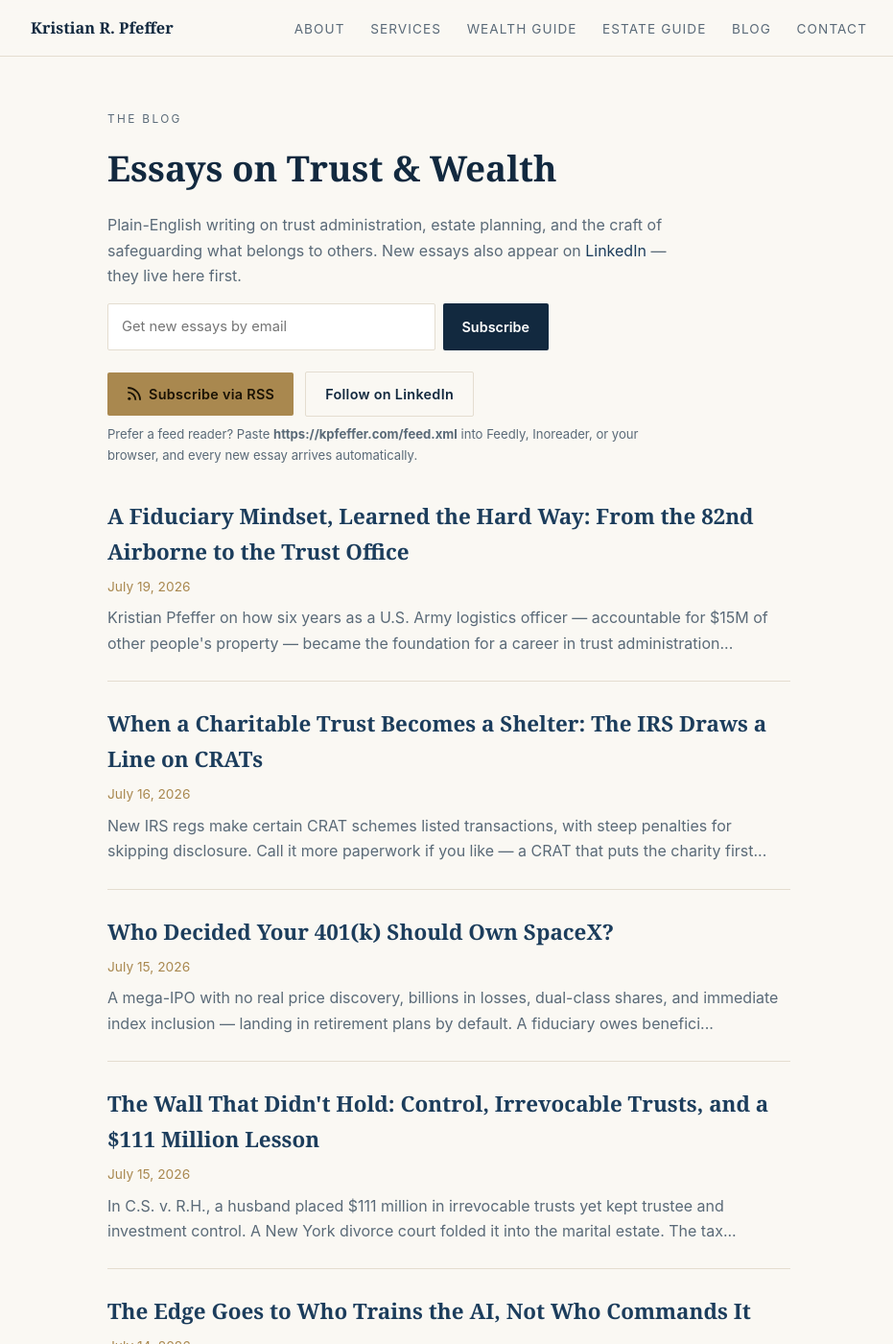
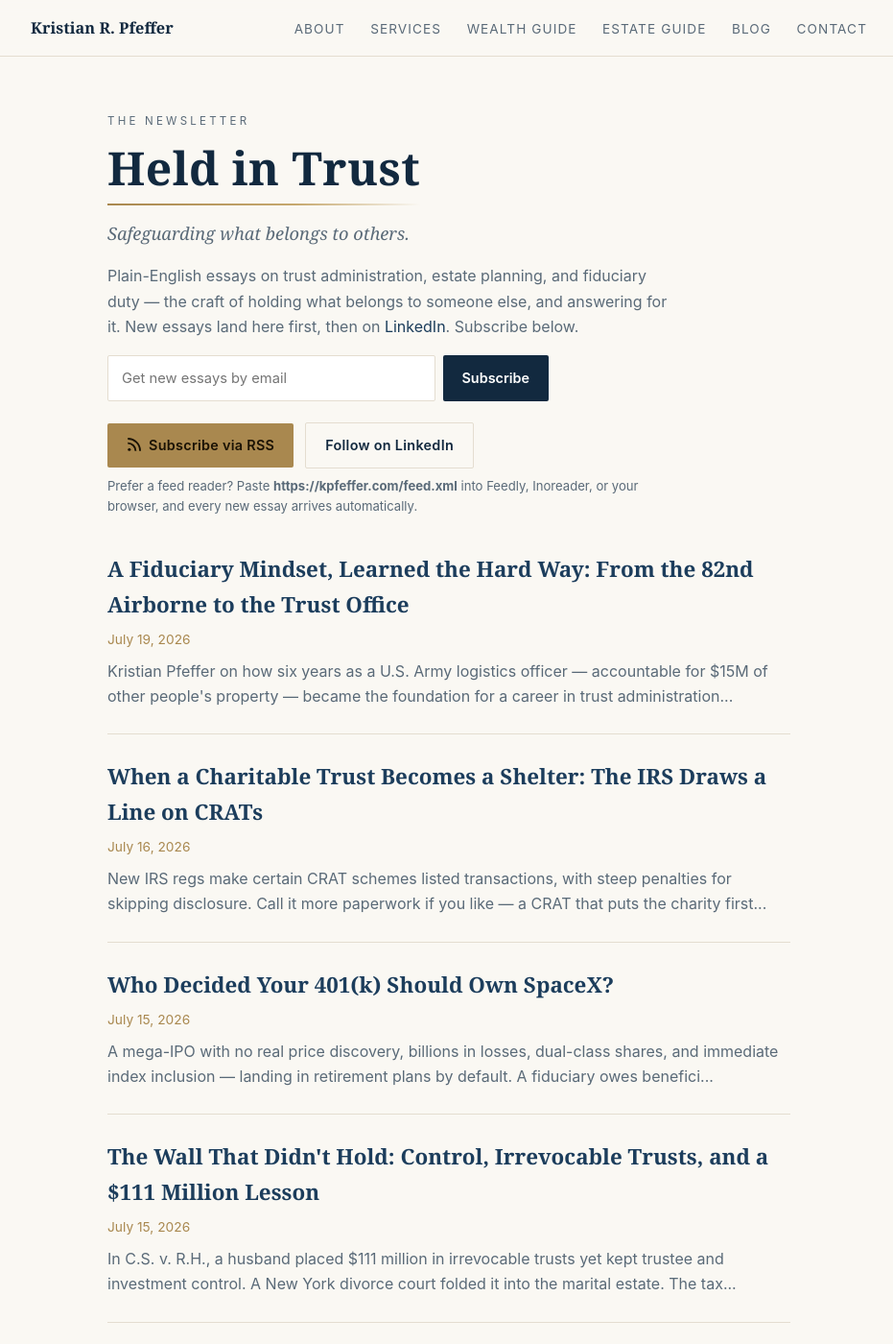
Before and after one commit to pfefferkris/pfefferkris.github.io, a Jekyll site: the page built from blog/index.html, in a window 1280 px wide and 1400 px high. Shown: the whole window at 96% size, without its empty margins (172-1103 px from the left). Built offline with Jekyll 4.4.1, drawn with Linux system fonts in a browser that asks for light colours.

Commit message:
Brand the newsletter: 'Held in Trust' masthead on the blog
Co-Authored-By: Claude Opus 4.8 <noreply@anthropic.com>
Claude-Session: https://claude.ai/code/session_01KF8tiNcQ4sruoqSmxpyMxW

```diff
--- a/blog/index.html
+++ b/blog/index.html
@@ -1,6 +1,6 @@
 ---
-title: Essays on Trust & Wealth
-description: Plain-English essays on trust administration, estate planning, and wealth transfer by Kristian R. Pfeffer.
+title: Held in Trust
+description: Held in Trust — plain-English essays on trust administration, estate planning, and safeguarding what belongs to others, by Kristian R. Pfeffer.
 ---
 <!DOCTYPE html>
 <html lang="en">
@@ -27,10 +27,16 @@ description: Plain-English essays on trust administration, estate planning, and
   .navlinks a{margin-left:22px; font-size:.85rem; color:var(--muted); text-transform:uppercase; letter-spacing:.08em}
   .navlinks a:hover{color:var(--navy)}
   @media(max-width:680px){.navlinks{display:none}}
-  header.bh{padding:56px 0 8px}
-  .kicker{color:var(--gold); text-transform:uppercase; letter-spacing:.2em; font-size:.74rem; margin:0 0 10px}
-  header.bh h1{font-size:2.3rem; margin:0 0 10px}
+  header.bh{padding:58px 0 10px}
+  .kicker{color:var(--gold); text-transform:uppercase; letter-spacing:.28em; font-size:.72rem; margin:0 0 14px}
+  .masthead{display:inline-block; margin:0 0 14px}
+  .masthead h1{font-size:3rem; letter-spacing:.01em; margin:0; line-height:1.05; color:var(--navy)}
+  .masthead .rule{height:2px; width:100%; margin-top:12px;
+    background:linear-gradient(90deg,var(--gold),var(--gold-soft) 60%,transparent)}
+  .tagline{font-family:Georgia,"Times New Roman",serif; font-style:italic; font-size:1.14rem;
+    color:var(--gold-ink,#7c5f2e); margin:0 0 16px}
   header.bh p{color:var(--muted); max-width:600px}
+  @media(max-width:560px){.masthead h1{font-size:2.3rem}}
   .post{padding:26px 0; border-bottom:1px solid var(--line)}
   .post h2{font-size:1.4rem; margin:0 0 6px}
   .post .d{color:var(--gold); font-size:.86rem; margin:0 0 8px}
@@ -72,9 +78,13 @@ description: Plain-English essays on trust administration, estate planning, and
 
 <div class="wrap">
   <header class="bh">
-    <p class="kicker">The Blog</p>
-    <h1>Essays on Trust &amp; Wealth</h1>
-    <p>Plain-English writing on trust administration, estate planning, and the craft of safeguarding what belongs to others. New essays also appear on <a href="https://www.linkedin.com/in/kristian-pfeffer-20484b8b">LinkedIn</a> — they live here first.</p>
+    <p class="kicker">The Newsletter</p>
+    <div class="masthead">
+      <h1>Held in Trust</h1>
+      <div class="rule"></div>
+    </div>
+    <p class="tagline">Safeguarding what belongs to others.</p>
+    <p>Plain-English essays on trust administration, estate planning, and fiduciary duty — the craft of holding what belongs to someone else, and answering for it. New essays land here first, then on <a href="https://www.linkedin.com/in/kristian-pfeffer-20484b8b">LinkedIn</a>. Subscribe below.</p>
     <form class="emailform" action="https://buttondown.com/api/emails/embed-subscribe/kpfeffer" method="post" target="popupwindow" onsubmit="window.open('https://buttondown.com/kpfeffer', 'popupwindow')">
       <input type="email" name="email" placeholder="Get new essays by email" aria-label="Email address" required>
       <button type="submit">Subscribe</button>
```
